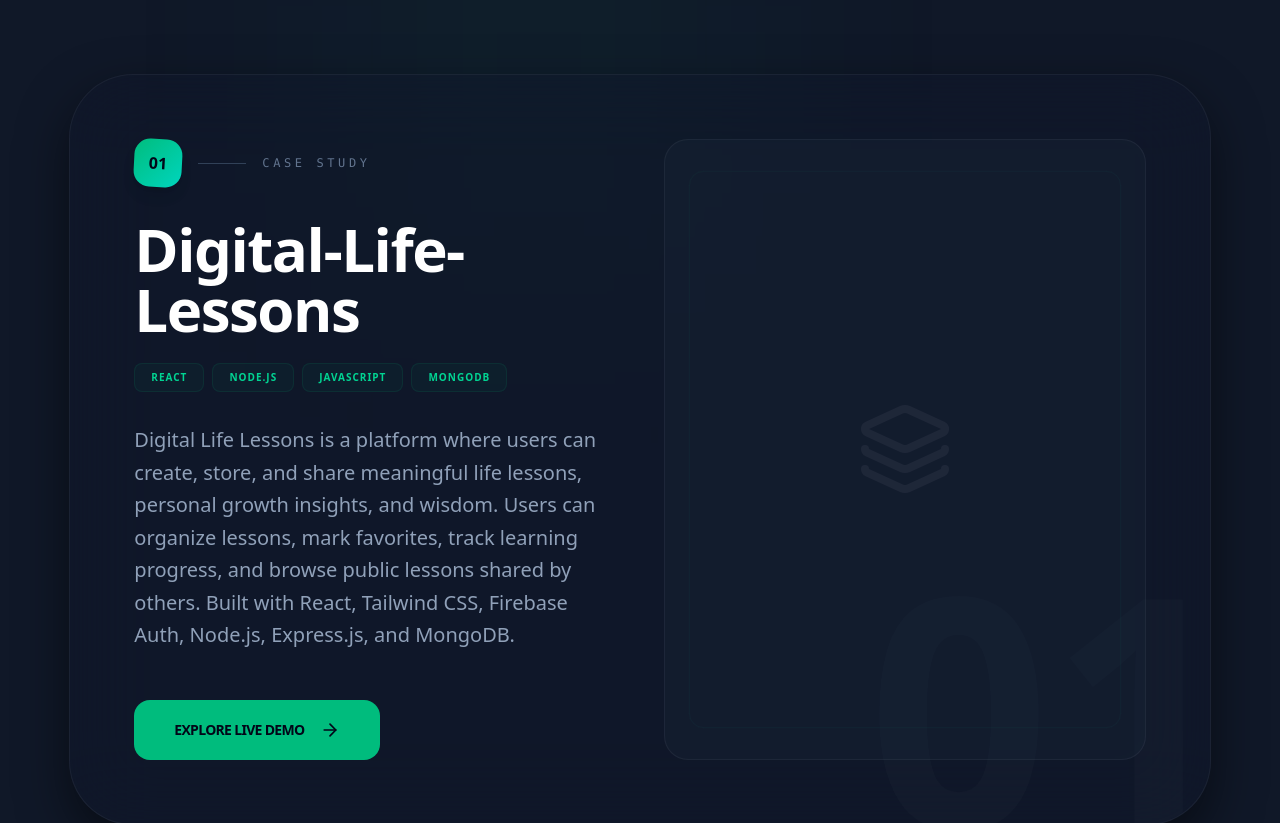
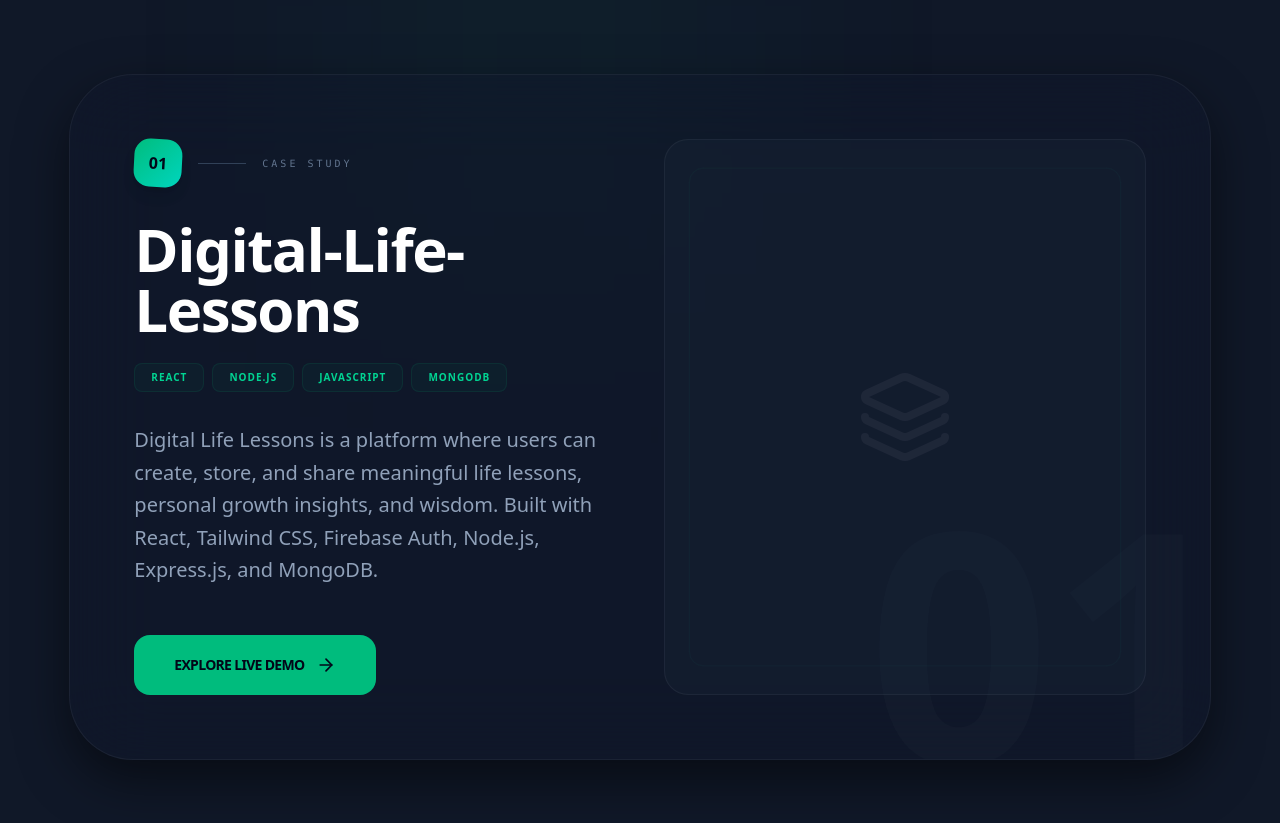
Before and after one commit to aminur-tech/Aminur-Info, a React (Vite) app: page / in a window 1280 px wide. Shown: the part 1540-2363 px from the top of the page. Built offline with nearby package versions, Linux system fonts and the light colour scheme.

Commit message:
added responsive

```diff
--- a/src/pages/About.jsx
+++ b/src/pages/About.jsx
@@ -4,7 +4,7 @@ import { motion } from 'framer-motion';
 
 export default function About() {
   return (
-    <section className="relative overflow-hidden py-16 sm:py-24 px-4 sm:px-6">
+    <section className="relative overflow-hidden py-8">
       {/* --- Abstract Background Decor --- */}
       <div className="absolute top-0 right-0 w-[600px] h-[600px] bg-emerald-600/10 blur-[150px] rounded-full -z-10 animate-pulse" />
       <div className="absolute bottom-0 left-[-10%] w-[400px] h-[400px] bg-blue-600/5 blur-[120px] rounded-full -z-10" />
--- a/src/pages/Hero.jsx
+++ b/src/pages/Hero.jsx
@@ -15,13 +15,13 @@ const Hero = () => {
   };
 
   return (
-    <section className="relative min-h-screen text-white flex items-center overflow-hidden px-4 sm:px-6 lg:px-24 ">
+    <section className="relative min-h-screen text-white flex items-center overflow-x-hidden px-4 sm:px-6 lg:px-24">
       {/* --- Background Decorations --- */}
       <div className="absolute inset-0 opacity-[0.03]"
         style={{ backgroundImage: `linear-gradient(#22c55e 1px, transparent 1px), linear-gradient(90deg, #22c55e 1px, transparent 1px)`, bgSize: '45px 45px' }} />
 
-      <div className="absolute top-1/4 left-[-5%] w-[500px] h-[500px] bg-green-500/10 blur-[120px] rounded-full" />
-      <div className="absolute bottom-[-10%] right-[-5%] w-[600px] h-[600px] bg-green-500/10 blur-[150px] rounded-full" />
+      <div className="absolute top-1/4 left-0 w-[90vw] max-w-[500px] h-[500px] bg-green-500/10 blur-[120px] rounded-full" />
+      <div className="absolute bottom-0 right-0 w-[90vw] max-w-[600px] h-[600px] bg-green-500/10 blur-[150px] rounded-full" />
 
       <div className="container mx-auto grid grid-cols-1 lg:grid-cols-2 gap-10 items-center z-10 pt-10 md:pt-20 lg:pt-0">
 
--- a/src/pages/Projects.jsx
+++ b/src/pages/Projects.jsx
@@ -1,27 +1,26 @@
 import React from 'react';
-import { Layers, ArrowRight, ExternalLink, Code2 } from 'lucide-react';
+import { Layers, ArrowRight } from 'lucide-react';
 import { motion } from 'framer-motion';
 
 export default function Projects() {
   const projects = [
-
     {
       title: 'Digital-Life-Lessons',
-      description: 'Digital Life Lessons is a platform where users can create, store, and share meaningful life lessons, personal growth insights, and wisdom. Users can organize lessons, mark favorites, track learning progress, and browse public lessons shared by others. Built with React, Tailwind CSS, Firebase Auth, Node.js, Express.js, and MongoDB.',
+      description: 'Digital Life Lessons is a platform where users can create, store, and share meaningful life lessons, personal growth insights, and wisdom. Built with React, Tailwind CSS, Firebase Auth, Node.js, Express.js, and MongoDB.',
       link: 'https://digital-life-lessons-seven.vercel.app',
-      tags: ['React', 'Node.js',"javascript", 'MongoDB'],
+      tags: ['React', 'Node.js', "javascript", 'MongoDB'],
       accent: 'from-emerald-500 to-teal-400'
     },
     {
       title: 'PlateShare',
       description: 'Community-driven food-sharing platform to reduce food waste and help the needy. Built with React, Tailwind CSS, Firebase Auth, Node.js, Express.js, and MongoDB.',
       link: 'https://plate-share-client-olive.vercel.app',
-      tags: ['React', 'Node.js',"javascript", 'MongoDB'],
+      tags: ['React', 'Node.js', "javascript", 'MongoDB'],
       accent: 'from-emerald-500 to-teal-400'
     },
     {
       title: 'Hero Kidz',
-      description: "Hero Kidz is a modern, single-vendor e-commerce web application built with Next.js. It is designed for selling children's products and toys online, providing a seamless shopping experience for users.",
+      description: "Hero Kidz is a modern, single-vendor e-commerce web application built with Next.js. Designed for selling children's products and toys online.",
       link: 'https://hero-kidz-six.vercel.app',
       tags: ['Next.js', 'NextAuth.js', "javascript", 'MongoDB'],
       accent: 'from-emerald-500 to-teal-400'
@@ -29,10 +28,12 @@ export default function Projects() {
   ];
 
   return (
-    <section className="relative w-full md:w-11/12 mx-auto px-2 sm:px-4 md:p-4">
-      {/* Background Ambient Glow */}
-      <div className="absolute top-0 left-1/4 w-96 h-96 bg-emerald-500/5 blur-[120px] pointer-events-none" />
-      <div className="absolute bottom-0 right-1/4 w-96 h-96 bg-blue-500/5 blur-[120px] pointer-events-none" />
+    /* FIX 1: Added overflow-x-hidden to the section container */
+    <section className="relative w-full md:w-11/12 mx-auto px-4 py-12 md:p-4" id="projects">
+
+      {/* FIX 2: Constrained background glows to prevent viewport leakage */}
+      <div className="absolute top-0 left-1/4 w-72 h-72 md:w-96 md:h-96 bg-emerald-500/5 blur-[80px] md:blur-[120px] pointer-events-none" />
+      <div className="absolute bottom-0 right-1/4 w-72 h-72 md:w-96 md:h-96 bg-blue-500/5 blur-[80px] md:blur-[120px] pointer-events-none" />
 
       <motion.div
         initial={{ opacity: 0, y: 20 }}
@@ -40,83 +41,79 @@ export default function Projects() {
         viewport={{ once: true }}
         className="text-center mb-12 md:mb-24"
       >
-
-        <h2 className="text-5xl md:text-7xl font-black tracking-tighter text-white">
+        <h2 className="text-4xl sm:text-5xl md:text-7xl font-black tracking-tighter text-white">
           Featured <span className="text-emerald-500">Projects</span>
         </h2>
       </motion.div>
 
-      <div className="flex flex-col gap-16 md:gap-32">
+      <div className="flex flex-col gap-12 md:gap-32">
         {projects.map((project, index) => (
           <motion.div
             key={index}
-            initial={{ opacity: 0, y: 80 }}
+            initial={{ opacity: 0, y: 50 }}
             whileInView={{ opacity: 1, y: 0 }}
             viewport={{ once: true, amount: 0.2 }}
             transition={{ duration: 0.8, ease: [0.16, 1, 0.3, 1] }}
-            className="sticky top-20 md:top-28 w-full group"
+            className="md:sticky md:top-28 w-full group"
           >
-            {/* Main Card Frame */}
-            <div className="relative overflow-hidden bg-slate-900/40 backdrop-blur-2xl border border-white/5 rounded-2xl md:rounded-[4rem] p-4 sm:p-8 md:p-16 shadow-[0_20px_50px_rgba(0,0,0,0.5)] transition-all duration-500 group-hover:border-emerald-500/30">
+            {/* FIX 3: Added overflow-hidden to the card itself */}
+            <div className="relative overflow-hidden bg-slate-900/40 backdrop-blur-2xl border border-white/5 rounded-3xl md:rounded-[4rem] p-6 sm:p-8 md:p-16 shadow-[0_20px_50px_rgba(0,0,0,0.5)] transition-all duration-500 group-hover:border-emerald-500/30">
 
-              {/* Subtle Gradient Border Effect */}
               <div className={`absolute inset-0 bg-gradient-to-br ${project.accent} opacity-0 group-hover:opacity-5 transition-opacity duration-700`} />
 
-              {/* Big Background Number */}
-              <span className="absolute -right-2 sm:-right-6 -bottom-6 sm:-bottom-10 text-[8rem] sm:text-[20rem] font-black text-white/[0.015] leading-none select-none group-hover:text-emerald-500/[0.03] transition-colors duration-700">
+              {/* FIX 4: Adjusted background number positioning and size for mobile */}
+              <span className="absolute -right-4 -bottom-4 md:-right-6 md:-bottom-10 text-[6rem] sm:text-[12rem] md:text-[20rem] font-black text-white/[0.015] leading-none select-none group-hover:text-emerald-500/[0.03] transition-colors duration-700">
                 0{index + 1}
               </span>
 
               <div className="grid grid-cols-1 lg:grid-cols-2 gap-8 lg:gap-12 relative z-10">
-                {/* Content Side */}
                 <div className="flex flex-col justify-between">
                   <div>
-                    <div className="flex items-center gap-4 mb-8">
-                      <div className={`h-12 w-12 rounded-2xl bg-gradient-to-br ${project.accent} flex items-center justify-center text-slate-950 font-black rotate-3 group-hover:rotate-0 transition-transform shadow-lg`}>
+                    <div className="flex items-center gap-4 mb-6 md:mb-8">
+                      <div className={`h-10 w-10 md:h-12 md:w-12 rounded-xl md:rounded-2xl bg-gradient-to-br ${project.accent} flex items-center justify-center text-slate-950 font-black rotate-3 group-hover:rotate-0 transition-transform shadow-lg`}>
                         0{index + 1}
                       </div>
-                      <div className="h-[1px] w-12 bg-slate-700"></div>
-                      <span className="text-xs font-mono tracking-[0.3em] text-slate-500 uppercase">Case Study</span>
+                      <div className="h-[1px] w-8 md:w-12 bg-slate-700"></div>
+                      <span className="text-[10px] font-mono tracking-[0.3em] text-slate-500 uppercase">Case Study</span>
                     </div>
 
-                    <h3 className="text-2xl sm:text-4xl md:text-6xl font-bold mb-4 sm:mb-6 text-white tracking-tight group-hover:translate-x-2 transition-transform duration-500">
+                    {/* FIX 5: Adjusted font sizes for mobile responsiveness */}
+                    <h3 className="text-2xl sm:text-4xl md:text-6xl font-bold mb-4 sm:mb-6 text-white tracking-tight group-hover:translate-x-1 md:group-hover:translate-x-2 transition-transform duration-500">
                       {project.title}
                     </h3>
 
-                    <div className="flex flex-wrap gap-1 sm:gap-2 mb-4 sm:mb-8">
+                    <div className="flex flex-wrap gap-2 mb-6 md:mb-8">
                       {project.tags.map(tag => (
-                        <span key={tag} className="text-[10px] font-bold tracking-widest text-emerald-400 bg-emerald-500/5 border border-emerald-500/10 px-4 py-1.5 rounded-lg uppercase">
+                        <span key={tag} className="text-[9px] md:text-[10px] font-bold tracking-widest text-emerald-400 bg-emerald-500/5 border border-emerald-500/10 px-3 py-1 md:px-4 md:py-1.5 rounded-lg uppercase">
                           {tag}
                         </span>
                       ))}
                     </div>
 
-                    <p className="text-slate-400 text-base sm:text-lg md:text-xl leading-relaxed max-w-xl font-light">
+                    <p className="text-slate-400 text-sm sm:text-base md:text-xl leading-relaxed max-w-xl font-light">
                       {project.description}
                     </p>
                   </div>
 
-                  <div className="mt-8 sm:mt-12">
+                  <div className="mt-8 md:mt-12">
                     <motion.a
                       href={project.link}
                       target="_blank"
                       rel="noopener noreferrer"
                       whileHover={{ scale: 1.02 }}
                       whileTap={{ scale: 0.98 }}
-                      className="group/btn relative inline-flex items-center gap-2 sm:gap-4 px-6 sm:px-10 py-4 sm:py-5 bg-emerald-500 text-slate-950 font-black rounded-2xl overflow-hidden"
+                      className="group/btn relative inline-flex items-center gap-3 px-6 md:px-10 py-3.5 md:py-5 bg-emerald-500 text-slate-950 font-black rounded-xl md:rounded-2xl overflow-hidden"
                     >
-                      <span className="relative z-10 uppercase tracking-tighter text-sm">Explore Live Demo</span>
-                      <ArrowRight className="relative z-10 w-5 h-5 group-hover/btn:translate-x-2 transition-transform" />
+                      <span className="relative z-10 uppercase tracking-tighter text-xs md:text-sm">Explore Live Demo</span>
+                      <ArrowRight className="relative z-10 w-4 h-4 md:w-5 md:h-5 group-hover/btn:translate-x-2 transition-transform" />
                     </motion.a>
                   </div>
                 </div>
 
-                {/* Visual Side (Mockup Placeholder) */}
-                <div className="hidden md:flex items-center justify-center relative min-h-[200px] md:min-h-[400px]">
+                <div className="hidden lg:flex items-center justify-center relative min-h-[400px]">
                    <div className="absolute inset-0 bg-emerald-500/10 blur-3xl rounded-full opacity-0 group-hover:opacity-100 transition-opacity duration-1000" />
-                   <div className="relative w-full h-full min-h-[400px] bg-slate-800/30 rounded-3xl border border-white/5 overflow-hidden flex items-center justify-center group-hover:scale-[1.02] transition-transform duration-700">
+                   <div className="relative w-full h-full bg-slate-800/30 rounded-3xl border border-white/5 overflow-hidden flex items-center justify-center group-hover:scale-[1.02] transition-transform duration-700">
                       <Layers className="w-24 h-24 text-white/5 group-hover:text-emerald-500/10 transition-colors" />
-                      {/* Decorative Lines */}
                       <div className="absolute top-0 left-0 w-full h-full border-[1px] border-emerald-500/5 scale-90 rounded-2xl pointer-events-none" />
                    </div>
                 </div>
```
Also changed, not shown: src/index.css (line endings or trailing spaces).
